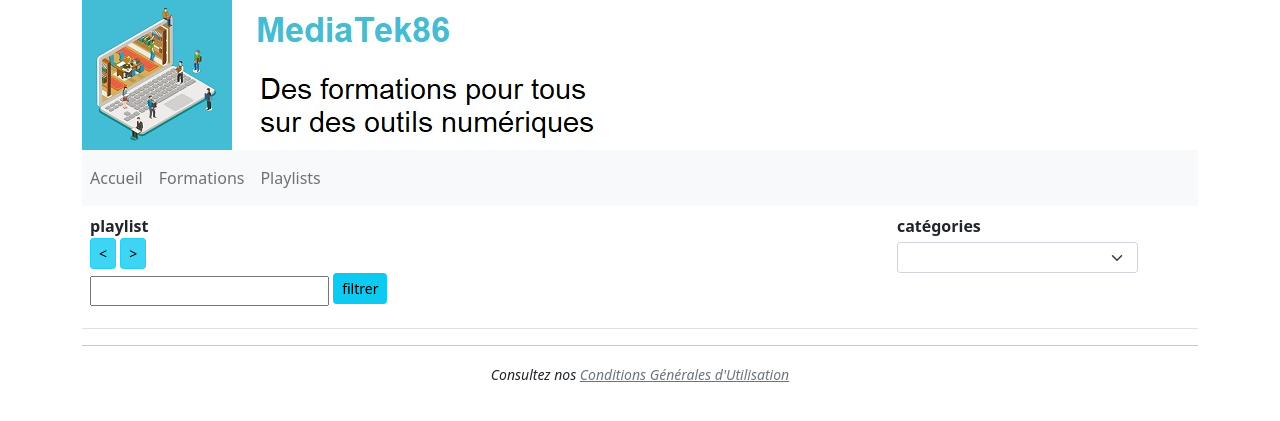
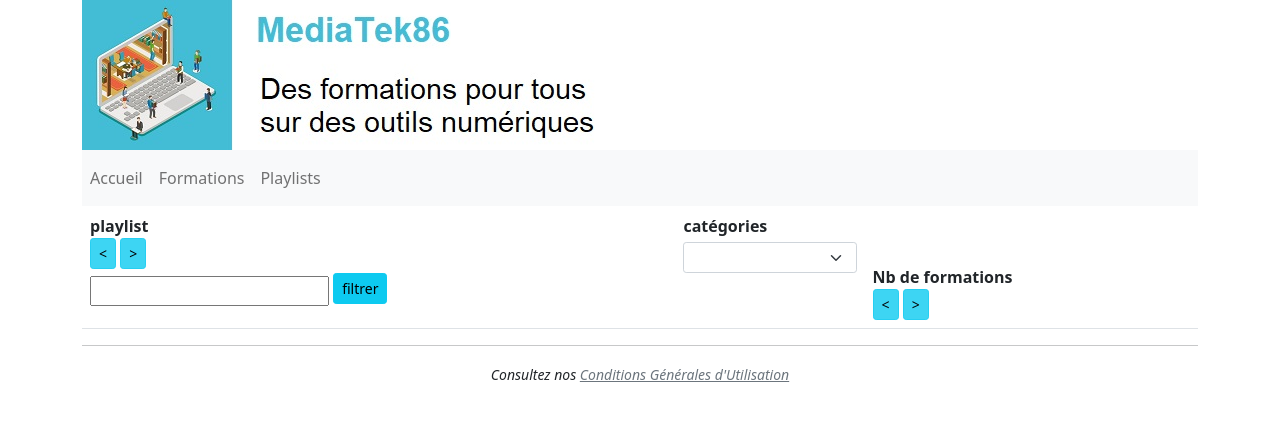
Before and after one commit to josephchaouistannard/BTS_atelier_mediatekformation, a Symfony app: template templates/pages/playlists.html.twig in a window 1280 px wide. Shown: the top 421 px of the page. Run offline with Twig, Linux system fonts and the light colour scheme; the template is opened without the code that fills it, so the values that code supplies are empty; some libraries are stand-ins or nearby versions.

Commit message:
ajouter fonctionnalité - nombre de formations par playlist closes #2

```diff
--- a/src/Controller/PlaylistsController.php
+++ b/src/Controller/PlaylistsController.php
@@ -62,6 +62,8 @@ class PlaylistsController extends AbstractController {
     public function sort($champ, $ordre): Response{
         if($champ == "name") {
             $playlists = $this->playlistRepository->findAllOrderByName($ordre);
+        } elseif($champ == "nbFormations") {
+            $playlists = $this->playlistRepository->findAllOrderByNbFormations($ordre);
         }
         $categories = $this->categorieRepository->findAll();
         return $this->render(self::CHEMIN_PLAYLISTS, [
--- a/templates/pages/playlist.html.twig
+++ b/templates/pages/playlist.html.twig
@@ -9,6 +9,9 @@
                 {% for playlist in playlistcategories %}
                     {{ playlist.name }}&nbsp;
                 {% endfor %}
+            <br/><br/>
+            <strong>nombre de formations : </strong>
+                {{ playlist.formations|length }}
             <br /><br />
             <strong>description :</strong><br />
                 {{ playlist.description|nl2br }}
--- a/templates/pages/playlists.html.twig
+++ b/templates/pages/playlists.html.twig
@@ -32,6 +32,11 @@
                         </select>
                     </form>
                 </th>
+                <th>
+                    Nb de formations<br />
+                    <a href="{{ path('playlists.sort', {champ:'nbFormations', ordre:'ASC'}) }}" class="btn btn-info btn-sm active" role="button" aria-pressed="true"><</a>
+                    <a href="{{ path('playlists.sort', {champ:'nbFormations', ordre:'DESC'}) }}" class="btn btn-info btn-sm active" role="button" aria-pressed="true">></a>
+                </th>
                 <th class="text-center align-top" scope="col">
                     &nbsp;
                 </th>
@@ -55,6 +60,9 @@
                                 {% endfor %}
                             {% endif %}
                         </td>
+                        <td>
+                            {{ playlists[k].formations|length }}
+                        </td>
                         <td class="text-center">
                             <a href="{{ path('playlists.showone', {id:playlists[k].id}) }}" class="btn btn-secondary">Voir détail</a>
                         </td>
```
Also changed, not shown: nbproject/private/private.xml (added, +10 -0 lines), src/Repository/PlaylistRepository.php (+17 -0 lines).
